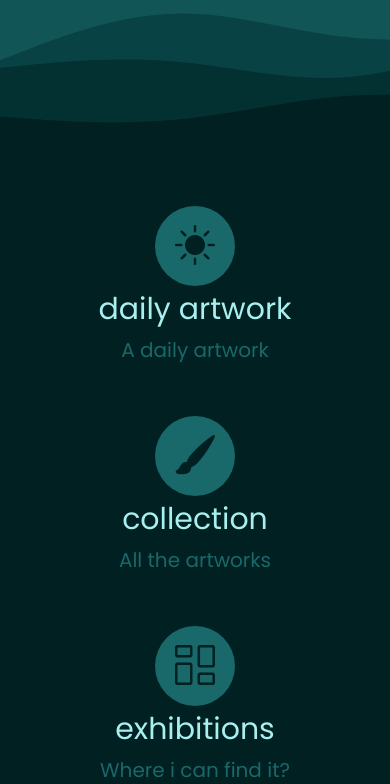
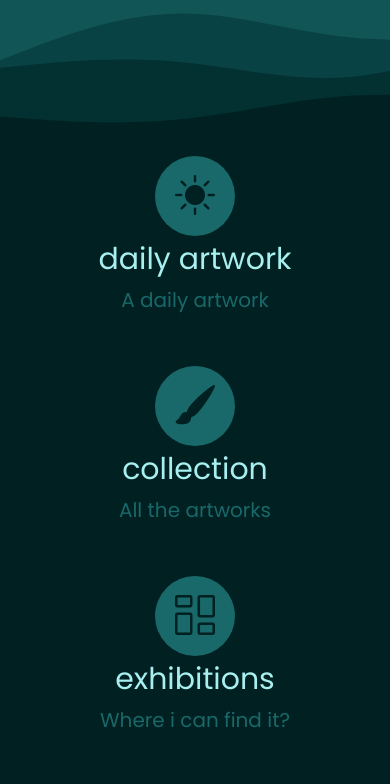
Before and after one commit to Chachacharli/Artexpedia, a Next.js app: page / in a window 390 px wide. Shown: the part 660-1444 px from the top of the page. Built offline with nearby package versions, Linux system fonts and the light colour scheme; no server answers.

Commit message:
prueba landing mobile

```diff
--- a/src/components/main/SectionMenu.jsx
+++ b/src/components/main/SectionMenu.jsx
@@ -3,7 +3,7 @@ import CardMenu  from '@/components/main/CardMenu'
 const SectionMenu = ()=>{
     return(
 
-      <section style={{backgroundColor:'#002021'}} className='min-vh-100 d-flex justify-content-center align-items-center'>
+      <section style={{backgroundColor:'#002021', marginTop: '-50px'}} className='min-vh-100 d-flex justify-content-center align-items-center'>
 
       <div className='container flex-column w-100 h-100 d-flex justify-content-evenly align-items-center'>
 
```
